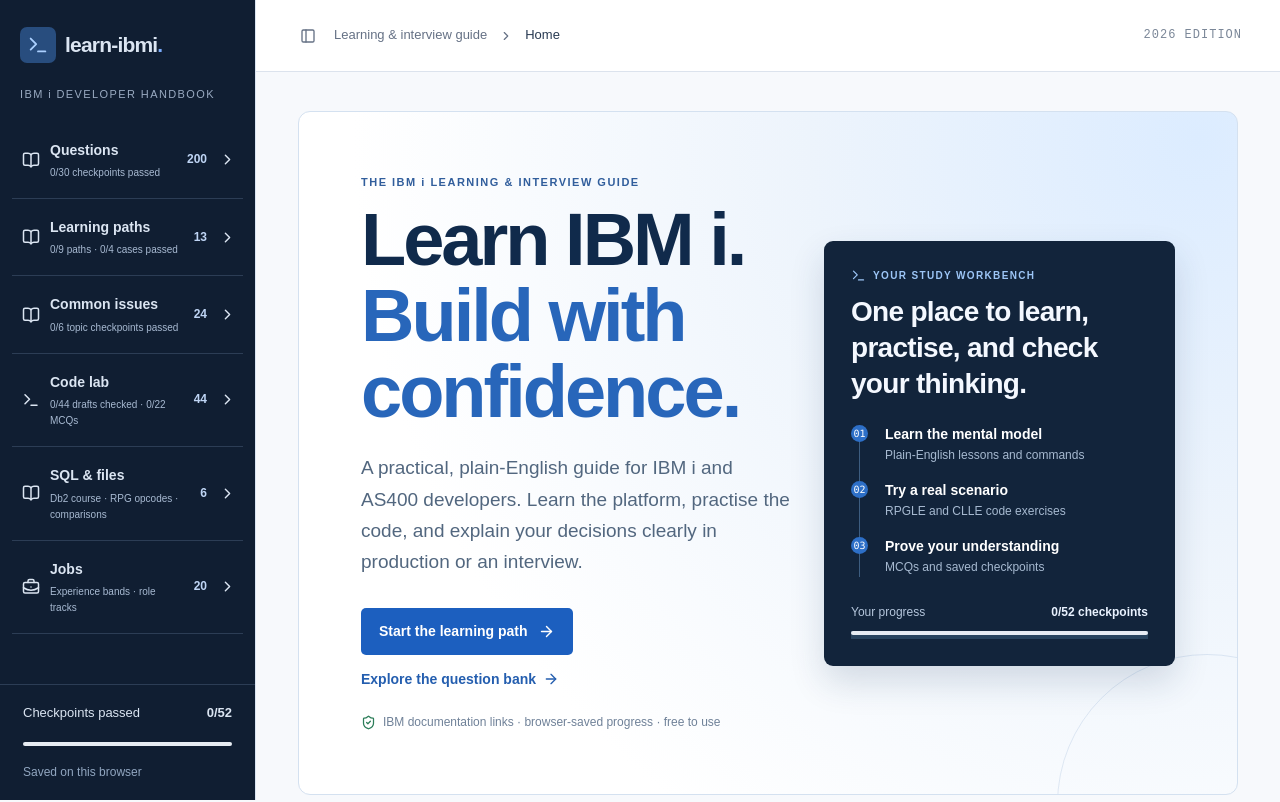
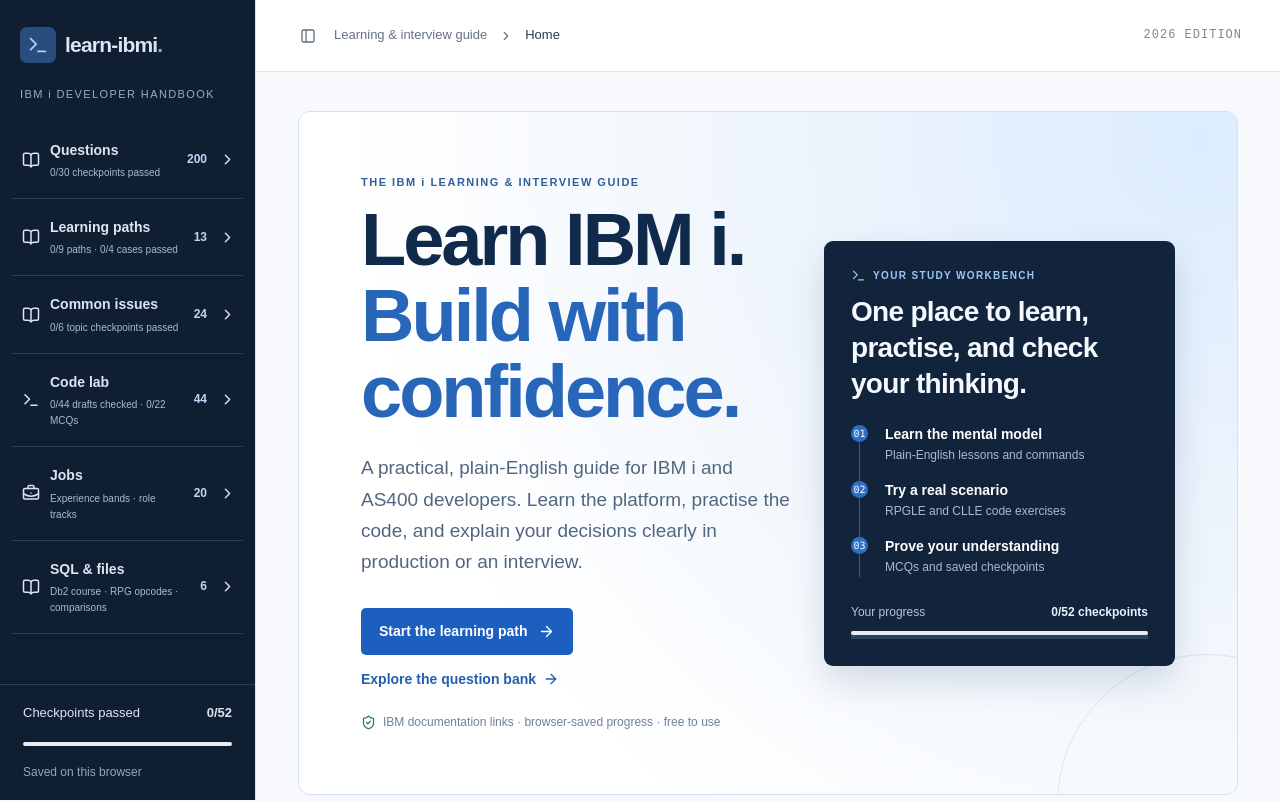
Before and after one commit to iNewTech/learn-as400, a React (Vite) app: page / in a window 1280 px wide. Shown: the top 802 px of the page. Built offline with nearby package versions, Linux system fonts and the light colour scheme.

Commit message:
Fix jobs navigation and refresh service worker cache

```diff
--- a/app/study-app.tsx
+++ b/app/study-app.tsx
@@ -174,27 +174,27 @@
   const lessonsPassed = lessons.filter((lesson) => progress[`lesson-${lesson.id}`] === 5).length;
   return (
     <nav aria-label="Study sections">
-      {['Questions', 'Learning paths', 'Common issues', 'Code lab', 'SQL & files', 'Jobs'].map((section, sectionIndex) => {
+      {['Questions', 'Learning paths', 'Common issues', 'Code lab', 'Jobs', 'SQL & files'].map((section, sectionIndex) => {
         const selected = section === 'Learning paths' ? (mode === 'Learning path' || mode === 'Scenario workshop')
           : section === 'Common issues' ? mode === 'Common issues'
             : section === 'Code lab' ? (mode === 'Code lab' || mode === 'Code drills')
+            : section === 'Jobs' ? mode === 'Jobs'
             : section === 'SQL & files' ? mode === 'SQL & files'
-            : section === 'Jobs' ? mode === 'Jobs'
             : mode === 'Study guide' || mode === 'Question index';
         const count = sectionIndex === 0 ? questions.reduce((n, chapter) => n + chapter.questions.length, 0)
-          : sectionIndex === 1 ? lessons.length + scenarios.length : sectionIndex === 2 ? common?.questions.length || 0 : sectionIndex === 3 ? lab?.questions.length || 0 : sectionIndex === 4 ? 6 : 20;
+          : sectionIndex === 1 ? lessons.length + scenarios.length : sectionIndex === 2 ? common?.questions.length || 0 : sectionIndex === 3 ? lab?.questions.length || 0 : sectionIndex === 4 ? 20 : 6;
         return (
           <section className="sidebar-index" key={section}>
             <div className={`sidebar-index-heading ${selected ? 'selected' : ''}`}>
-              <a href={sectionIndex === 0 ? '#questions' : sectionIndex === 1 ? `#learn/${activeLesson}` : sectionIndex === 2 ? '#common-issues' : sectionIndex === 3 ? '#coding-exercises' : sectionIndex === 4 ? '#sql-file-ops/sql' : '#jobs'} onClick={() => {
+              <a href={sectionIndex === 0 ? '#questions' : sectionIndex === 1 ? `#learn/${activeLesson}` : sectionIndex === 2 ? '#common-issues' : sectionIndex === 3 ? '#coding-exercises' : sectionIndex === 4 ? '#jobs' : '#sql-file-ops/sql'} onClick={() => {
                 setExpanded([section]);
                 close();
               }}>
-                {sectionIndex === 3 ? <Terminal size={18} /> : sectionIndex === 5 ? <BriefcaseBusiness size={18} /> : <BookOpen size={18} />}
+                {sectionIndex === 3 ? <Terminal size={18} /> : sectionIndex === 4 ? <BriefcaseBusiness size={18} /> : <BookOpen size={18} />}
                 <span>{section}<small>{sectionIndex === 0 ? `${questionPassed}/${questions.length} checkpoints passed`
                   : sectionIndex === 1 ? `${lessonsPassed}/${lessons.length} paths · ${scenarios.filter((item) => progress[item.id] === item.quiz.length).length}/${scenarios.length} cases passed`
                     : sectionIndex === 2 ? `${issueSections.filter((item) => progress[item.id] === item.quiz.length).length}/${issueSections.length} topic checkpoints passed`
-                      : sectionIndex === 3 ? `${labCompleted}/${lab?.questions.length || 0} drafts checked · ${progress['coding-exercises'] || 0}/${lab?.quiz.length || 0} MCQs` : sectionIndex === 5 ? 'Experience bands · role tracks' : 'Db2 course · RPG opcodes · comparisons'}</small></span>
+                      : sectionIndex === 3 ? `${labCompleted}/${lab?.questions.length || 0} drafts checked · ${progress['coding-exercises'] || 0}/${lab?.quiz.length || 0} MCQs` : sectionIndex === 4 ? 'Experience bands · role tracks' : 'Db2 course · RPG opcodes · comparisons'}</small></span>
                 <span className="sidebar-count">{count}</span>
               </a>
               <button aria-label={`${expanded.includes(section) ? 'Collapse' : 'Expand'} ${section} index`}
@@ -231,7 +231,7 @@
                     <span>{question.question}<small className="nav-level">{question.topic || 'Code exercise'} · {question.level}</small></span>
                   </a>
                 ))}
-              </> : sectionIndex === 5 ? <a className="nav-link" href="#jobs" onClick={close}><BriefcaseBusiness size={16} /><span>IBM i career map<small className="nav-level">Freshers → leadership</small></span></a> : <>
+              </> : sectionIndex === 4 ? <a className="nav-link" href="#jobs" onClick={close}><BriefcaseBusiness size={16} /><span>IBM i career map<small className="nav-level">Freshers → leadership</small></span></a> : <>
                 <a className="nav-link" href="#sql-file-ops/sql" onClick={close}><span className="nav-number">01</span><span>Db2 for i course<small className="nav-level">Beginner → advanced</small></span></a>
                 <a className="nav-link" href="#sql-file-ops/rpgle" onClick={close}><span className="nav-number">02</span><span>SQL in RPGLE<small className="nav-level">Queries, cursors, commits</small></span></a>
                 <a className="nav-link" href="#sql-file-ops/files" onClick={close}><span className="nav-number">03</span><span>RPG file opcodes<small className="nav-level">One-page lookup</small></span></a>
--- a/public/sw.js
+++ b/public/sw.js
@@ -1,4 +1,4 @@
-const CACHE = 'learn-ibmi-shell-v1';
+const CACHE = 'learn-ibmi-shell-v2';
 self.addEventListener('install', (event) => {
   event.waitUntil(caches.open(CACHE).then((cache) => cache.addAll(['/', '/manifest.webmanifest', '/favicon.svg'])));
   self.skipWaiting();
@@ -6,6 +6,14 @@
 self.addEventListener('activate', (event) => event.waitUntil(self.clients.claim()));
 self.addEventListener('fetch', (event) => {
   if (event.request.method !== 'GET' || new URL(event.request.url).origin !== self.location.origin) return;
+  if (event.request.mode === 'navigate') {
+    event.respondWith(fetch(event.request).then((response) => {
+      const copy = response.clone();
+      caches.open(CACHE).then((cache) => cache.put(event.request, copy));
+      return response;
+    }).catch(() => caches.match('/')));
+    return;
+  }
   event.respondWith(caches.match(event.request).then((cached) => cached || fetch(event.request).then((response) => {
     const copy = response.clone();
     caches.open(CACHE).then((cache) => cache.put(event.request, copy));
```
